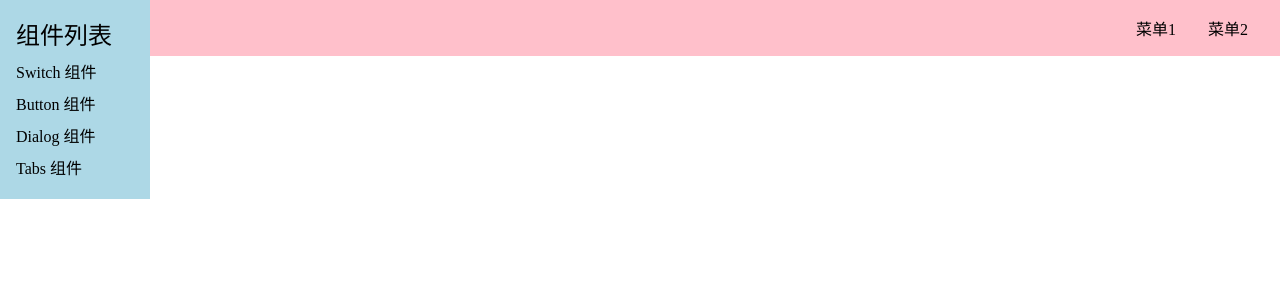
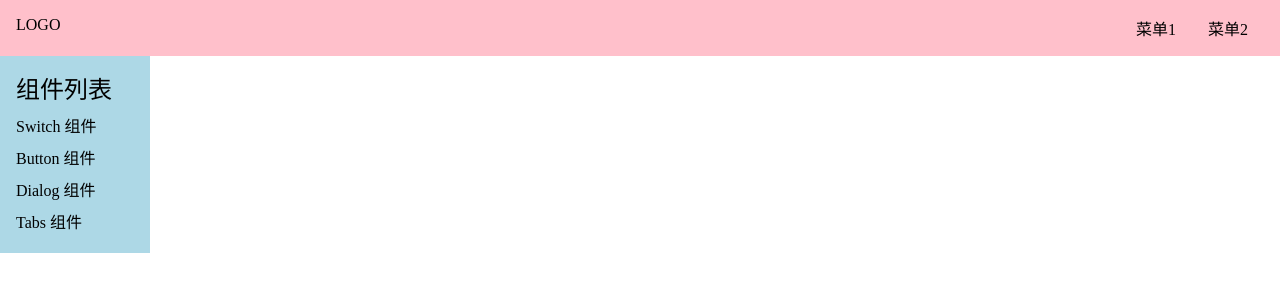
Before and after one commit to anecky/gulu-ui, a Vue app: page /#/doc in a window 1280 px wide. Shown: the top 300 px of the page. Built offline with nearby package versions, Linux system fonts and the light colour scheme.

Commit message:
调节Topnav和aside的位置

```diff
--- a/src/components/Topnav.vue
+++ b/src/components/Topnav.vue
@@ -11,7 +11,7 @@
 <script>
   export default {
     name: 'Topnav'
-  };
+  }
 </script>
 
 <style lang="scss" scoped>
@@ -19,6 +19,8 @@
     background: pink;
     display: flex;
     padding: 16px;
+    position: relative;
+    z-index: 10;
 
     > .logo {
       max-width: 6em;
--- a/src/view/Doc.vue
+++ b/src/view/Doc.vue
@@ -37,16 +37,18 @@
   aside {
     background: lightblue;
     width: 150px;
-    padding:16px;
     position: fixed;
-    top:0;
+    top: 0;
     left: 0;
+    padding: 70px 16px 16px;
+
     > h2 {
-      margin-bottom:4px;
+      margin-bottom: 4px;
     }
-    > ol{
-      >li{
-        padding:4px 0;
+
+    > ol {
+      > li {
+        padding: 4px 0;
       }
     }
   }
```
